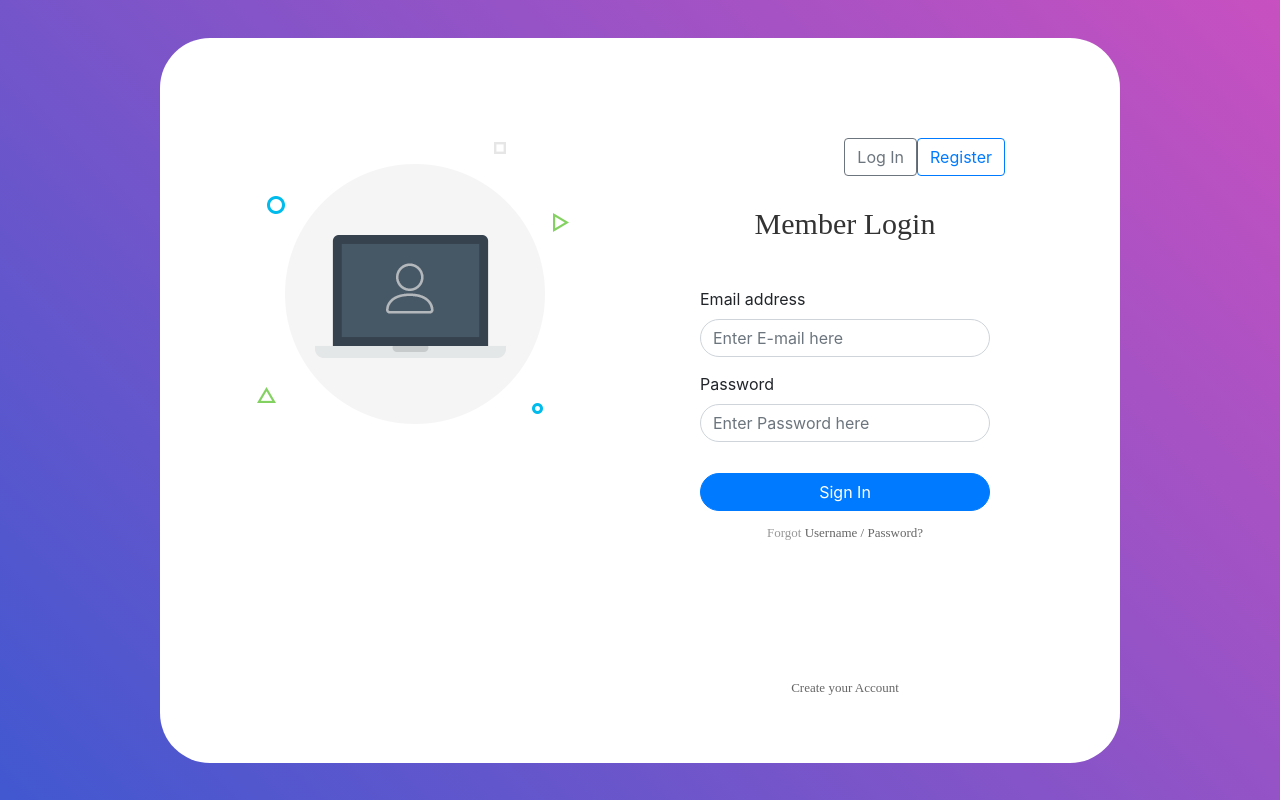
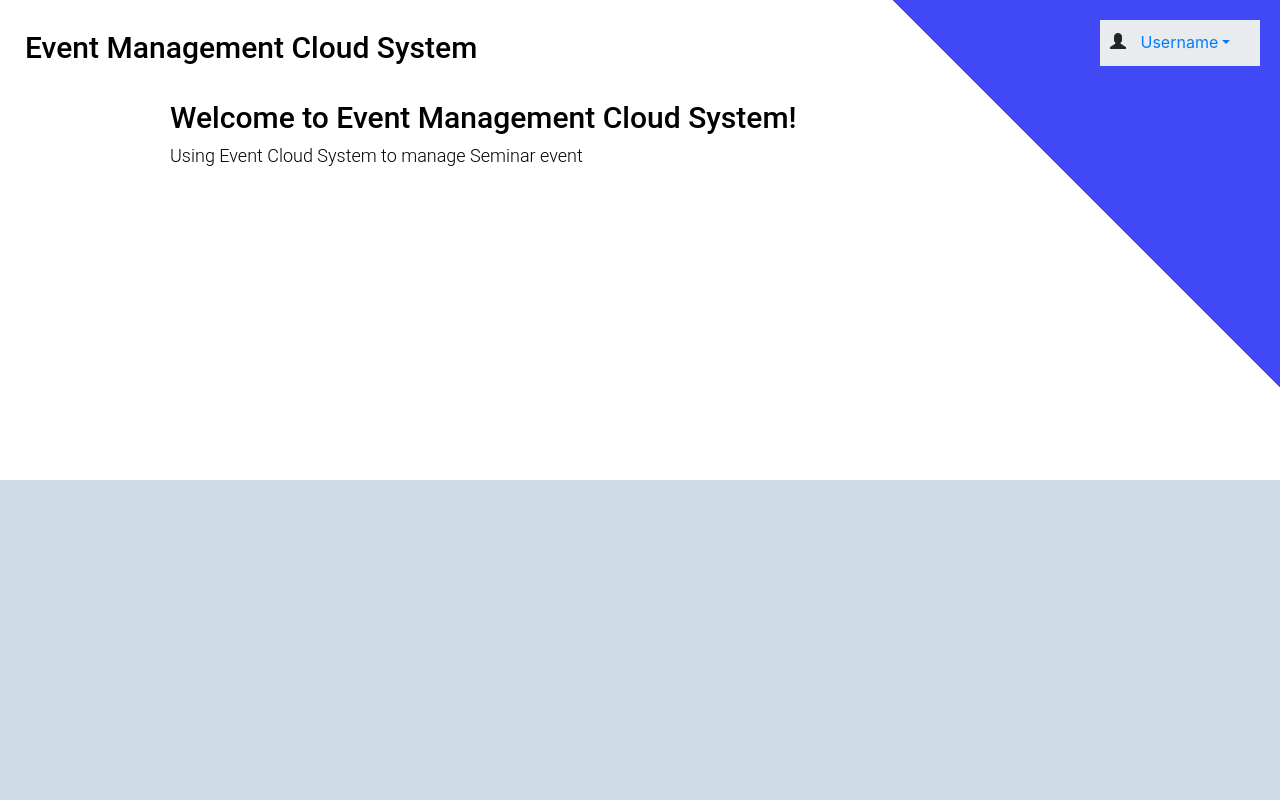
Before and after one commit to d0561953/Login_Page, a Node server app: page / in a window 1280 px wide. Run offline with Node 20, Linux system fonts and the light colour scheme.

Commit message:
main_page_50pecent

```diff
--- a/app.js
+++ b/app.js
@@ -6,7 +6,7 @@ const app = express();
 app.use(morgan('dev'));
 
 app.get('/', function (req,res){
-    res.sendFile(path.join(__dirname + '/src/signin.html'));
+    res.sendFile(path.join(__dirname + '/src/main page.html'));
 })
 
 app.get('/src/css/style.css', function (req,res){
--- a/src/css/style.css
+++ b/src/css/style.css
@@ -124,3 +124,87 @@
       padding: 100px 15px 33px 15px;
     }
   }
+
+/*********  Main Page CSS code Start From Here  **********/
+
+.main_page_backgroundframe {
+  width: 100%;
+  min-height: 60%;
+  padding: 10px;
+  background: linear-gradient(225deg, #4149F6 22%, rgba(255, 255, 255, 0) 22%), #FFFFFF;
+}
+
+.main_page_logframe {
+width: auto;
+background: #FFFFFF;
+}
+
+.main_page_title{
+position: absolute;
+width: 500px;
+height:60px;
+left: 25px;
+top: 30px;
+font-family: Roboto;
+font-style: normal;
+font-weight: 500;
+font-size: 30px;
+line-height: normal;
+color: #000000;
+}
+
+.main_page_title_2{
+position: absolute;
+width: 800px;
+height: 80px;
+left: 170px;
+top: 100px;
+font-family: Roboto;
+font-style: normal;
+font-weight: 500;
+font-size: 30px;
+line-height: normal;
+color: #000000;
+}
+
+.main_page_username_information{
+position: absolute;
+width: 160px;
+height: 46px;
+right: 20px;
+top: 20px;
+padding: 10px;
+font-size: medium;
+background: #e9ecef;
+}
+
+.main_page_username {
+width: 180px;
+height: 20px;
+left: 200px;
+top: 200px;
+text-align: center;
+font-family: Roboto;
+font-size: larger;
+color: #000000;
+}
+
+a {
+  padding-left: 10px;
+}
+.main_page_user_icons{
+position: absolute;
+width: 40px;
+height: 40px;
+left: 1710px;
+top: 34px;
+background: url(man.png);
+}
+
+.main_page_limiter {
+width: auto;
+height: auto;
+margin: 0 auto;
+}
+
+/*********  Main Page CSS code End Up Here  **********/
--- /dev/null
+++ b/src/main page.html
@@ -0,0 +1,56 @@
+<html><head>
+  <meta charset="UTF-8">
+  <meta name="viewport" content="width=device-width, initial-scale=1.0">
+  <meta http-equiv="X-UA-Compatible" content="ie=edge">
+
+  <link href="../src/css/style.css" rel="stylesheet">
+  <link href="https://fonts.googleapis.com/css?family=Montserrat" rel="stylesheet">
+<link rel="stylesheet" href="https://maxcdn.bootstrapcdn.com/bootstrap/3.3.6/css/bootstrap.min.css">
+  <link rel="stylesheet" type="text/css" href="/css/font-awesome.min.css">
+  <link rel="stylesheet" href="https://stackpath.bootstrapcdn.com/bootstrap/4.3.1/css/bootstrap.min.css" integrity="sha384-ggOyR0iXCbMQv3Xipma34MD+dH/1fQ784/j6cY/iJTQUOhcWr7x9JvoRxT2MZw1T" crossorigin="anonymous">
+  <script src="https://ajax.googleapis.com/ajax/libs/jquery/3.3.1/jquery.min.js"></script>
+  <script src="https://maxcdn.bootstrapcdn.com/bootstrap/3.4.0/js/bootstrap.min.js"></script>
+
+</head>
+<body style="overflow: hidden;background: #CFDBE7;">
+  <div class="main_page_limiter">
+      <div class="main_page_backgroundframe">
+          <div class="main_page_logframe">
+<span class="main_page_title">
+   <span><p>Event Management Cloud System</p></span>
+</span>
+
+<span class="main_page_title_2">
+   <span><p>Welcome to Event Management Cloud System!</p></span>
+   <span style="left:6px;font-weight: 300;font-size: 18px;"><p>Using Event Cloud System to manage Seminar event</p></span>
+</span>
+</div>
+<div class="main_page_username_information">
+
+
+<div class="bs-example">
+   <div class="dropdown">
+    <i class="glyphicon glyphicon-user" style="
+"></i>
+<a href="#" data-toggle="dropdown" class="dropdown-toggle" aria-expanded="false">Username</a>
+<ul class="dropdown-menu" x-placement="bottom-start" style="position: absolute; will-change: transform; top: 0px; left: 0px; transform: translate3d(21px, 26px, 0px);">
+<li><a href="#">test_1</a></li>
+<li><a href="#">test_2</a></li>
+</ul></div>
+</div>
+</div>
+
+
+
+
+        </div>
+   </div>
+
+
+  <script src="javascript/script.js"></script>
+  <script src="https://code.jquery.com/jquery-3.3.1.slim.min.js" integrity="sha384-q8i/X+965DzO0rT7abK41JStQIAqVgRVzpbzo5smXKp4YfRvH+8abtTE1Pi6jizo" crossorigin="anonymous"></script>
+  <script src="https://cdnjs.cloudflare.com/ajax/libs/popper.js/1.14.7/umd/popper.min.js" integrity="sha384-UO2eT0CpHqdSJQ6hJty5KVphtPhzWj9WO1clHTMGa3JDZwrnQq4sF86dIHNDz0W1" crossorigin="anonymous"></script>
+  <script src="https://stackpath.bootstrapcdn.com/bootstrap/4.3.1/js/bootstrap.min.js" integrity="sha384-JjSmVgyd0p3pXB1rRibZUAYoIIy6OrQ6VrjIEaFf/nJGzIxFDsf4x0xIM+B07jRM" crossorigin="anonymous"></script>
+  <script src="https://ajax.googleapis.com/ajax/libs/jquery/3.3.1/jquery.min.js"></script>
+
+</body></html>
```
Also changed, not shown: src/javascript/FirebaseConfig.js (added, +17 -0 lines), src/serviceAccount.json (added, +12 -0 lines), src/images/icons/favicon.ico (added).
